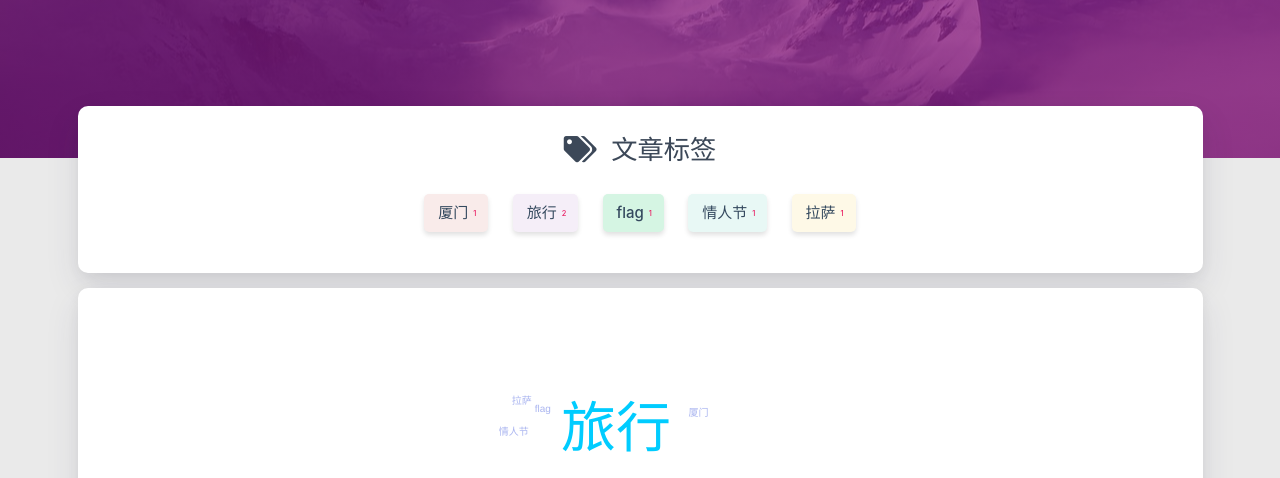
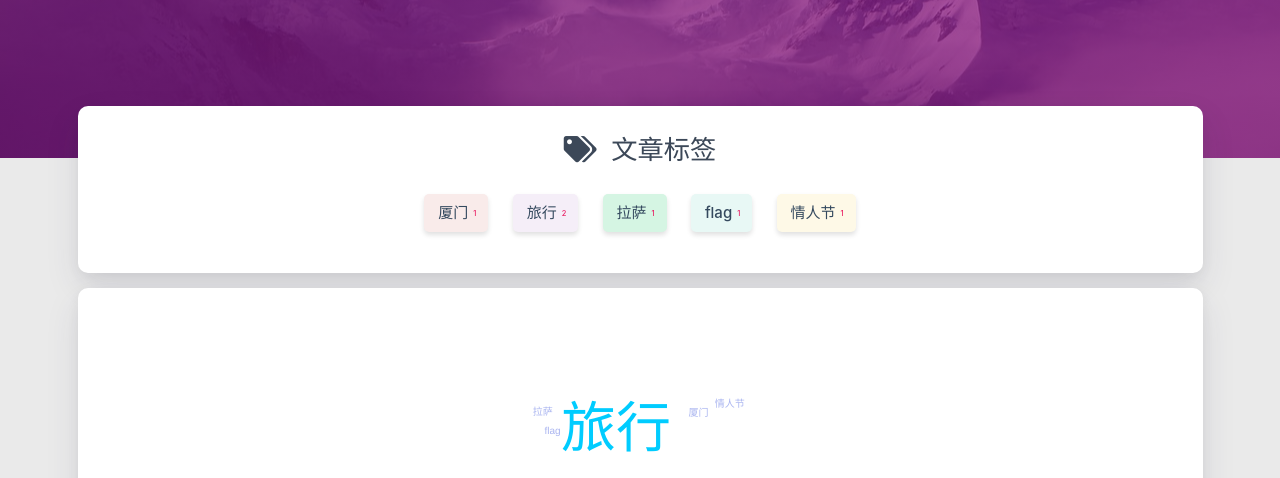
Before and after one commit to ssdpyx/ssdpyx.github.io, a plain HTML site: page tags/index.html in a window 1280 px wide. Shown: the part 322-800 px from the top of the page. Drawn offline with nearby package versions, Linux system fonts and the light colour scheme; some packages are replaced by stand-ins of ours; no server answers; a script that the page names is missing.

Commit message:
Site updated: 2020-03-08 11:05:59

```diff
--- a/tags/index.html
+++ b/tags/index.html
@@ -349,10 +349,19 @@
                 </a>
 
 
+                <a href="/tags/%E6%8B%89%E8%90%A8/" title="拉萨: 1">
+                    <span class="chip center-align waves-effect waves-light
+                             chip-default "
+                            data-tagname="拉萨" style="background-color: #D5F5E3;">拉萨
+                        <span class="tag-length">1</span>
+                    </span>
+                </a>
+
+
                 <a href="/tags/flag/" title="flag: 1">
                     <span class="chip center-align waves-effect waves-light
                              chip-default "
-                            data-tagname="flag" style="background-color: #D5F5E3;">flag
+                            data-tagname="flag" style="background-color: #E8F8F5;">flag
                         <span class="tag-length">1</span>
                     </span>
                 </a>
@@ -361,16 +370,7 @@
                 <a href="/tags/%E6%83%85%E4%BA%BA%E8%8A%82/" title="情人节: 1">
                     <span class="chip center-align waves-effect waves-light
                              chip-default "
-                            data-tagname="情人节" style="background-color: #E8F8F5;">情人节
-                        <span class="tag-length">1</span>
-                    </span>
-                </a>
-
-
-                <a href="/tags/%E6%8B%89%E8%90%A8/" title="拉萨: 1">
-                    <span class="chip center-align waves-effect waves-light
-                             chip-default "
-                            data-tagname="拉萨" style="background-color: #FEF9E7;">拉萨
+                            data-tagname="情人节" style="background-color: #FEF9E7;">情人节
                         <span class="tag-length">1</span>
                     </span>
                 </a>
@@ -399,7 +399,7 @@
 <script type="text/javascript">
 
 
-    $('#tag-wordcloud').jQCloud([{"text":"厦门","weight":1,"link":"https://github.com/pyuxing/pyuxing.github.io/tags/厦门/"},{"text":"旅行","weight":2,"link":"https://github.com/pyuxing/pyuxing.github.io/tags/旅行/"},{"text":"flag","weight":1,"link":"https://github.com/pyuxing/pyuxing.github.io/tags/flag/"},{"text":"情人节","weight":1,"link":"https://github.com/pyuxing/pyuxing.github.io/tags/情人节/"},{"text":"拉萨","weight":1,"link":"https://github.com/pyuxing/pyuxing.github.io/tags/拉萨/"}], {
+    $('#tag-wordcloud').jQCloud([{"text":"厦门","weight":1,"link":"https://github.com/pyuxing/pyuxing.github.io/tags/厦门/"},{"text":"旅行","weight":2,"link":"https://github.com/pyuxing/pyuxing.github.io/tags/旅行/"},{"text":"拉萨","weight":1,"link":"https://github.com/pyuxing/pyuxing.github.io/tags/拉萨/"},{"text":"flag","weight":1,"link":"https://github.com/pyuxing/pyuxing.github.io/tags/flag/"},{"text":"情人节","weight":1,"link":"https://github.com/pyuxing/pyuxing.github.io/tags/情人节/"}], {
         autoResize: true
     });
 </script>
```
Also changed, not shown: about/index.html (+1 -1 lines), tags/flag/index.html (+11 -11 lines), tags/厦门/index.html (+11 -11 lines), tags/情人节/index.html (+11 -11 lines), tags/拉萨/index.html (+11 -11 lines), tags/旅行/index.html (+11 -11 lines).
